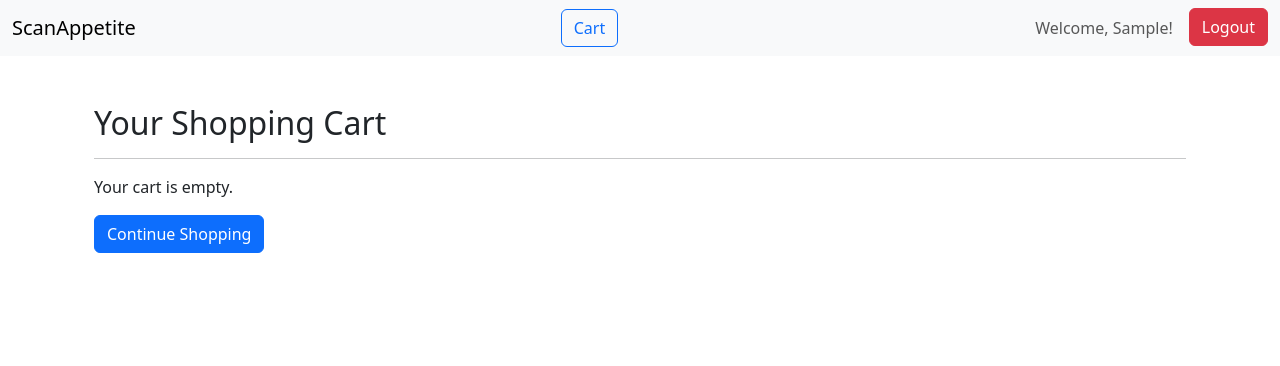
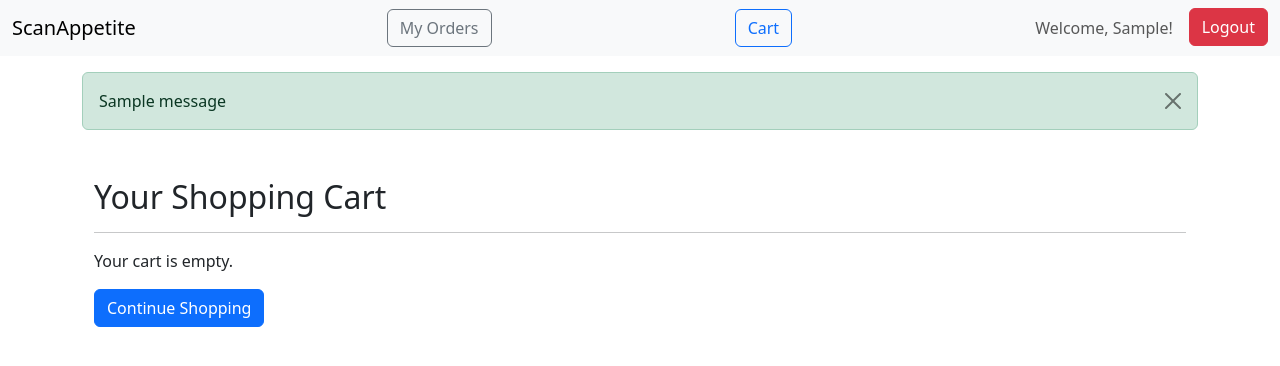
Before and after one commit to FazleRabbbiferdaus172/ScanAppetite, a Django app: page /cart/ in a window 1280 px wide. Shown: the top 366 px of the page. Run offline with Django 5.2, Linux system fonts and the light colour scheme; a user stored in the database is signed in; tables that the repository leaves empty hold one stand-in row (values such as "Sample post"); one stand-in notice (Sample message) is shown; some libraries are stand-ins or nearby versions.

Commit message:
core updated to show message on item added to cart

```diff
--- a/core/templates/core/base.html
+++ b/core/templates/core/base.html
@@ -8,11 +8,25 @@
     <script src="https://unpkg.com/htmx.org@1.9.10"></script>
 </head>
 <body>
-
     <nav class="navbar navbar-expand-lg navbar-light bg-light">
         <div class="container-fluid">
             <a class="navbar-brand" href="{% url 'homepage' %}">ScanAppetite</a>
-            <a href="{% url 'view_cart' %}" class="btn btn-outline-primary me-2">Cart</a>
+            {% if user.is_authenticated and user.user_type == 'CUSTOMER'  %}
+                <a href="{% url 'order_history' %}" class="btn btn-outline-secondary me-2">My Orders</a>
+                    <a href="{% url 'view_cart' %}" class="btn btn-outline-primary me-2">
+                        Cart
+                        {% if cart_item_count > 0 %}
+                            <span class="badge bg-danger">{{ cart_item_count }}</span>
+                        {% endif %}
+                    </a>
+            {% elif  not user.is_authenticated %}
+                    <a href="{% url 'view_cart' %}" class="btn btn-outline-primary me-2">
+                        Cart
+                        {% if cart_item_count > 0 %}
+                            <span class="badge bg-danger">{{ cart_item_count }}</span>
+                        {% endif %}
+                    </a>
+            {% endif %}
             <div class="d-flex">
                 {% if user.is_authenticated %}
                     <span class="navbar-text me-3">
@@ -31,6 +45,15 @@
     </nav>
 
     <div class="container">
+        {% if messages %}
+            {% for message in messages %}
+                <div class="alert alert-{{ message.tags }} alert-dismissible fade show mt-3" role="alert">
+                    {{ message }}
+                    <button type="button" class="btn-close" data-bs-dismiss="alert" aria-label="Close"></button>
+                </div>
+            {% endfor %}
+        {% endif %}
+
         {% block content %}
         {% endblock %}
     </div>
```
